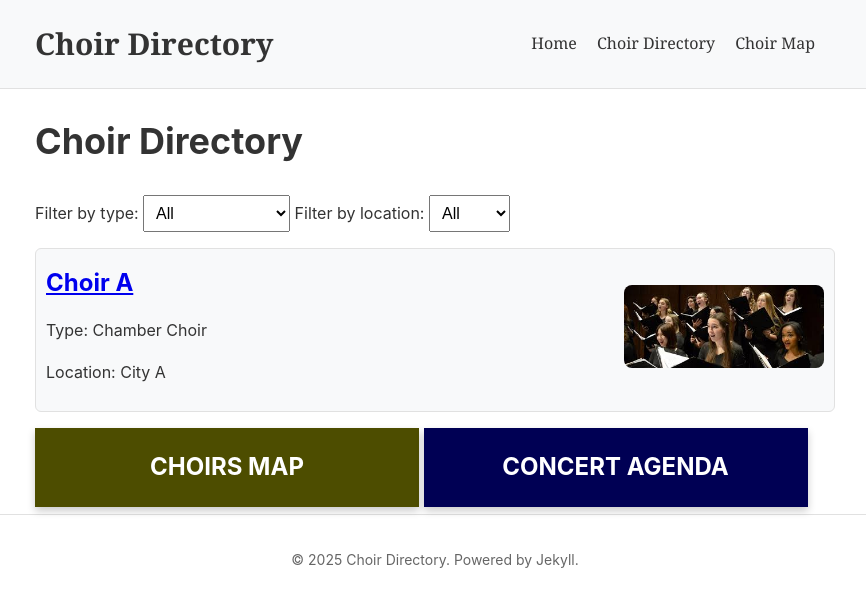
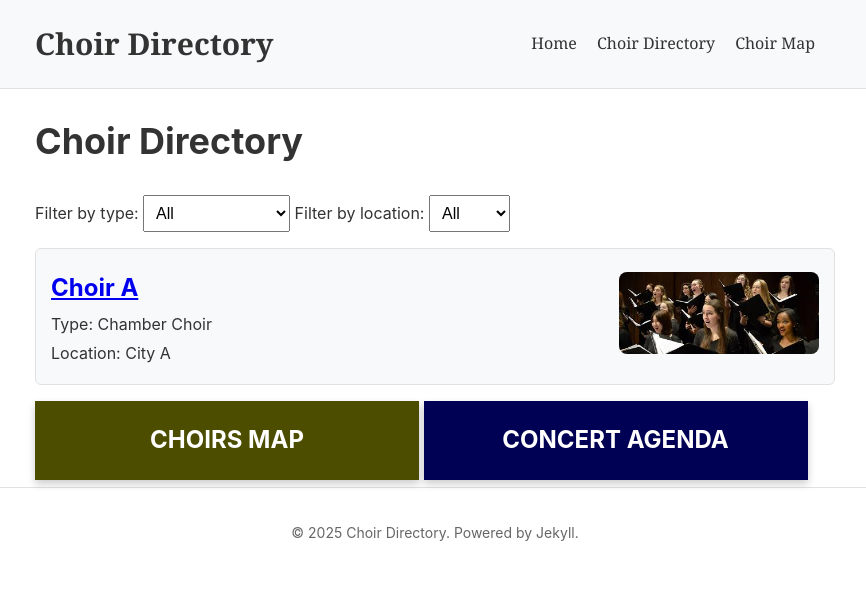
Before and after one commit to jllobera/choir-directory, a Jekyll site: the page built from directory.html, in a window 1280 px wide. Shown: the top 607 px of the page, without its empty margins (205-1071 px from the left). Built offline with Jekyll 4.4.1, drawn with Linux system fonts in a browser that asks for light colours; a script that is not in the unit is left out.

Commit message:
Update directory.html
Change margin in choir-item p.

```diff
--- a/directory.html
+++ b/directory.html
@@ -92,7 +92,7 @@ title: Choir Directory
     justify-content: space-between;
     background-color: #f8f9fa;
     border: 1px solid #e1e1e1;
-    padding: 10px;
+    padding: 15px;
     margin: 5px 0;
     border-radius: 6px;
   }
@@ -100,6 +100,10 @@ title: Choir Directory
   .choir-item h2 {
     margin-top: 5px; /* Reduce default margin */
     margin-bottom: 5px; /* Keep spacing uniform */
+  }
+
+  .choir-item p {
+    margin: 3px 0; /* Reduce vertical spacing */
   }
 
   .choir-info {
```
